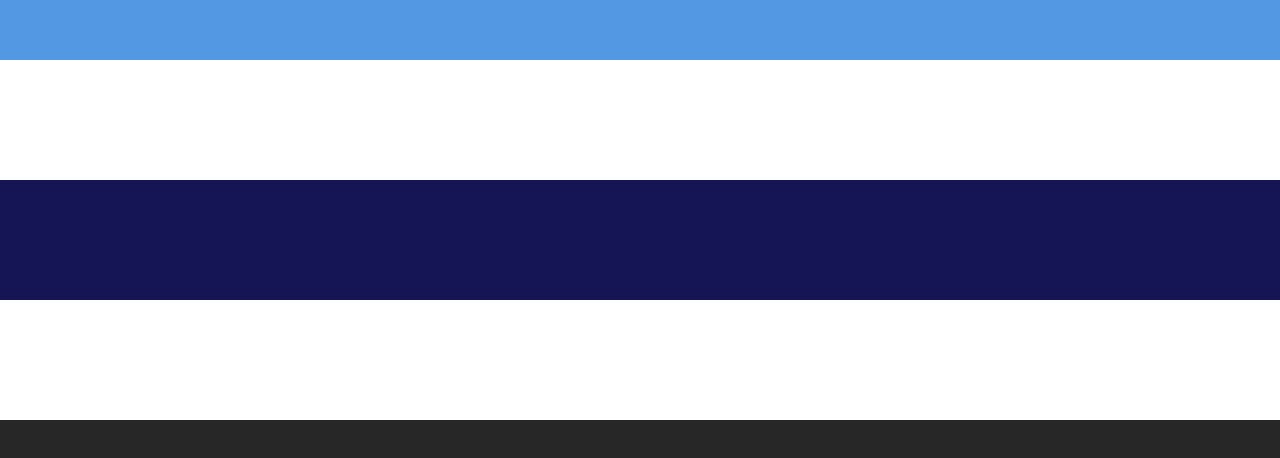
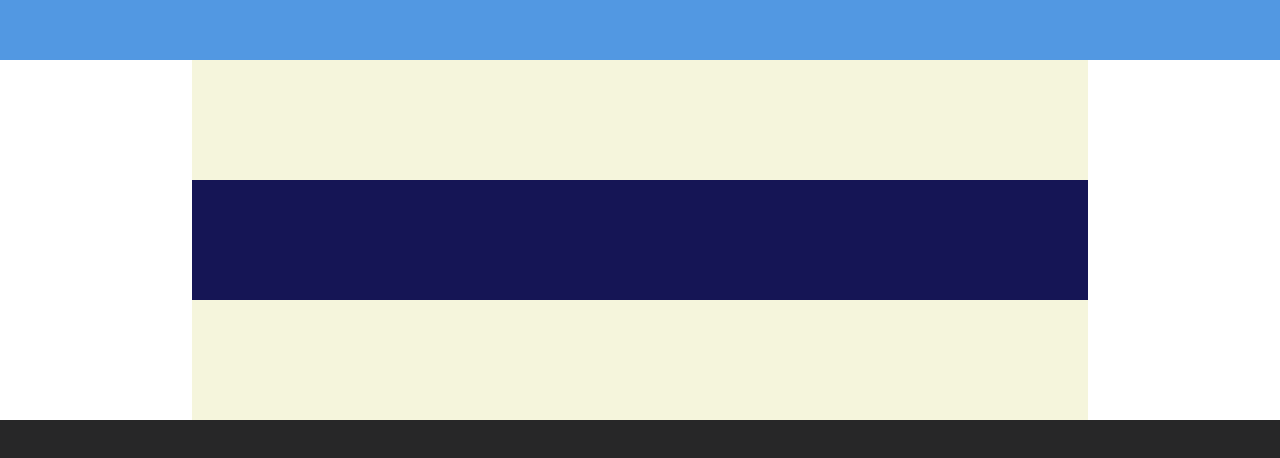
Before and after one commit to Jitpom/WK03-RWD, a plain HTML site: page index.html in a window 1280 px wide. Shown: the part 580-1038 px from the top of the page. Drawn offline with Linux system fonts and the light colour scheme.

Commit message:
limit the width

```diff
--- a/css/main.css
+++ b/css/main.css
@@ -14,6 +14,7 @@ main{
     width: 100%;
     padding: 60px;
     box-sizing: border-box;
+    background: beige;
 }
 
 #quote{
@@ -27,6 +28,7 @@ main{
     width: 100%;
     padding: 60px;
     box-sizing: border-box;
+    background: beige;
 }
 
 footer{
@@ -35,3 +37,34 @@ footer{
     box-sizing: border-box;
     background: rgb(39, 39, 40);
 }
+
+@media screen and (min-width: 640px){
+    main{
+        max-width: 80%;
+        margin: 0 auto;
+    }
+
+    #quote{
+        max-width: 80%;
+        margin: 0 auto;
+    }
+
+    #cards{
+        max-width: 80%;
+        margin: 0 auto;
+    }
+}
+
+@media screen and (min-width: 960px){
+    main{
+        max-width: 70%;
+    }
+
+    #quote{
+        max-width: 70%;
+    }
+
+    #cards{
+        max-width: 70%;
+    }
+}
```
